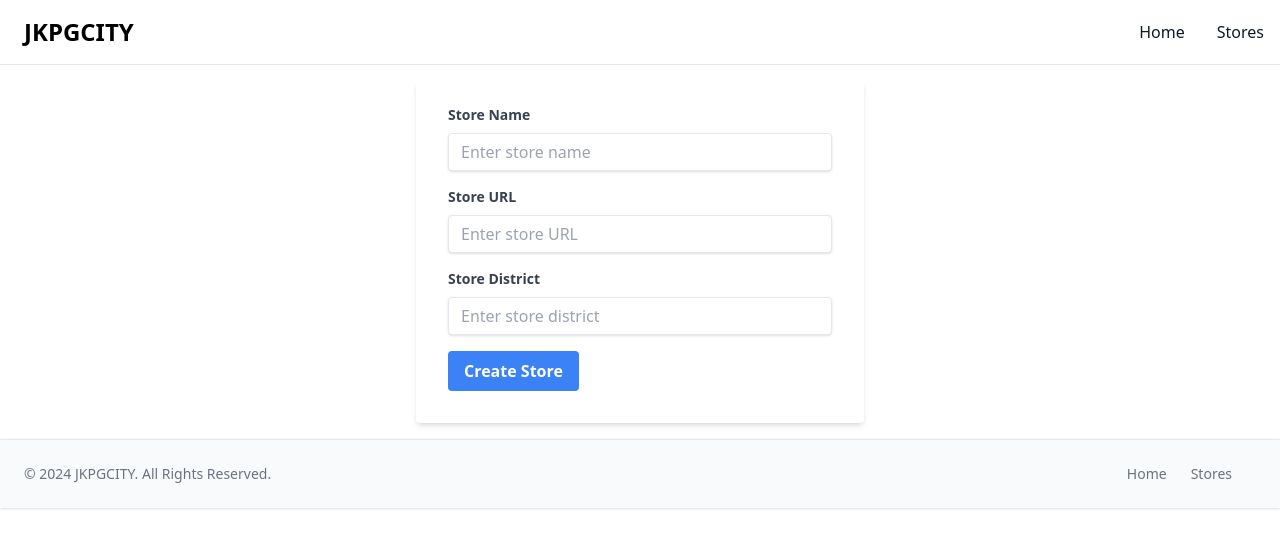
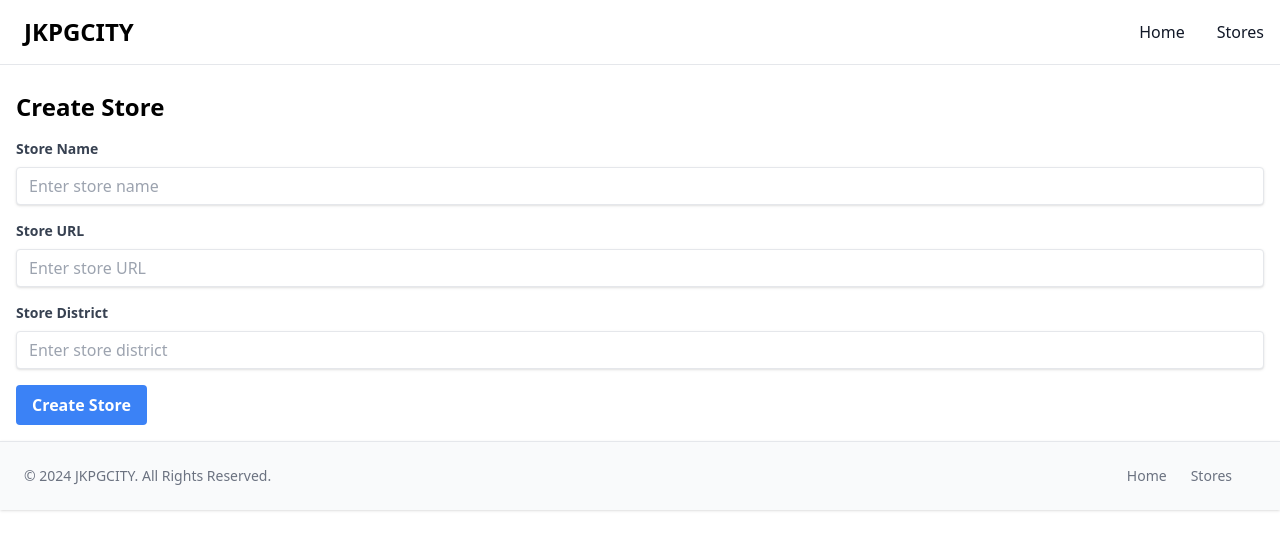
Before and after one commit to Abbe-and-Gabbe/jkpgCity, a Svelte app in the folder frontend/: page /stores/create in a window 1280 px wide. Shown: the top 550 px of the page. Built offline with nearby package versions, Linux system fonts and the light colour scheme.

Commit message:
Fixed some design

```diff
--- a/frontend/src/Stores/CreateStore.svelte
+++ b/frontend/src/Stores/CreateStore.svelte
@@ -58,7 +58,8 @@
     }
 </script>
 
-<main class="max-w-md mx-auto">
+<main class="p-4">
+    <h1 class="text-2xl font-bold mb-4">Create Store</h1>
 
             <div class="mb-4">
                 {#if error.length > 0}
@@ -72,7 +73,8 @@
                     </div>
                 {/if}
             </div>
-    <form on:submit|preventDefault={handleSubmit} class="bg-white shadow-md rounded px-8 pt-6 pb-8 mb-4">
+
+    <form on:submit|preventDefault={handleSubmit}>
         <div class="mb-4">
             <label class="block text-gray-700 text-sm font-bold mb-2" for="storeName">
                 Store Name
```
